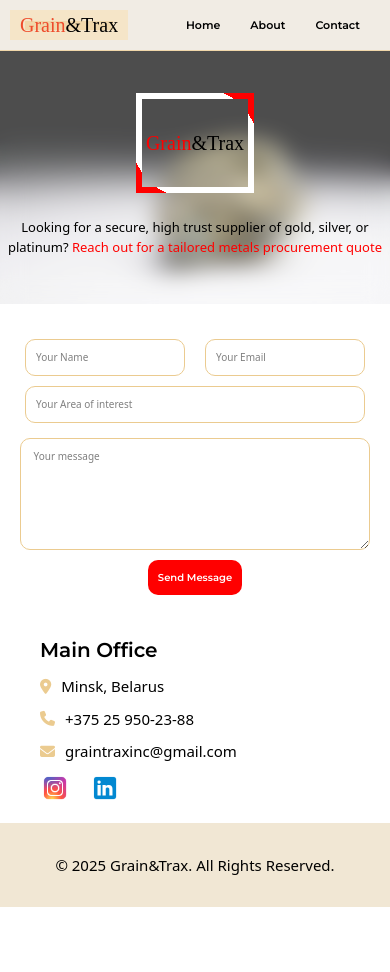
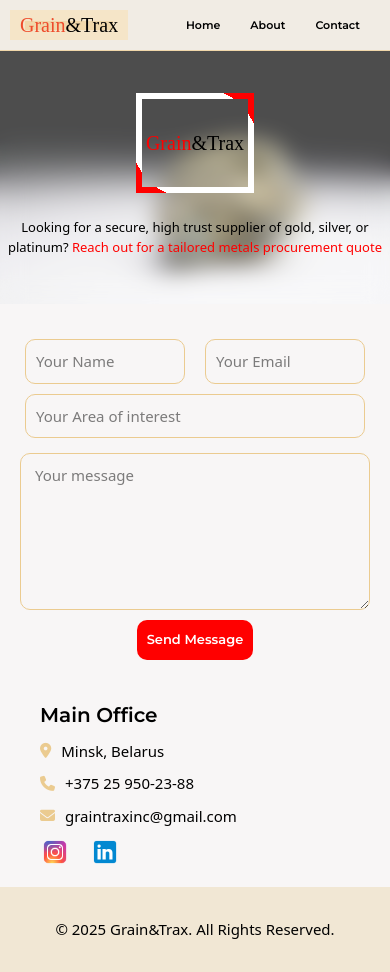
Before and after one commit to olamidefrancis/grain-trax, a React (Vite) app: page /Contact in a window 390 px wide. Before the commit the page ends 907 px from the top, so only its background shows below. Built offline with nearby package versions, Linux system fonts and the light colour scheme; a web font is replaced by a local one.

Commit message:
contact fix

```diff
--- a/src/assets/Component/Contact/Contact.css
+++ b/src/assets/Component/Contact/Contact.css
@@ -44,6 +44,7 @@
     padding: 1rem;
     padding-top: 2rem;
     column-gap: 2rem;
+    background-color: rgb(248, 246, 246);
 }
 .info__container--info{
 display: flex;
@@ -111,7 +112,7 @@
     color: white;
     padding: 1rem;
     border-radius: 10px;
-    font-size: 10px;
+    font-size: 13px;
     font-family: "Montserrat", "Helvetica Neue", Helvetica, Arial, sans-serif;
     font-weight: 600;
     outline: none;
@@ -175,13 +176,13 @@
 
 .info__container--info--emailcon{
     padding: 0.5rem;
+     font-size: 15px;
 
 }
 
 .info__container--info--emailcon input{
     border-radius: 10px;
     width: 120px;
-    font-size: 10px;
     outline: none;
     flex-grow: 1;
 }
@@ -198,7 +199,7 @@
 }
 
 .info__container--info textarea{
-    font-size: 10px;
+    font-size: 15px;
 
 }
 
```
